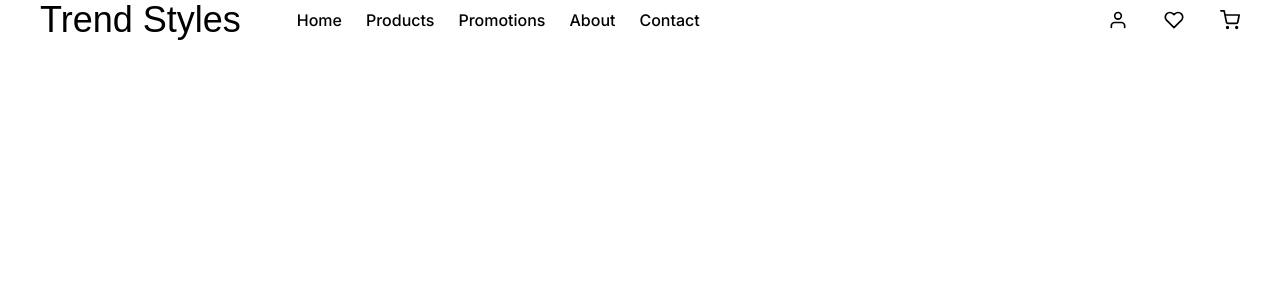
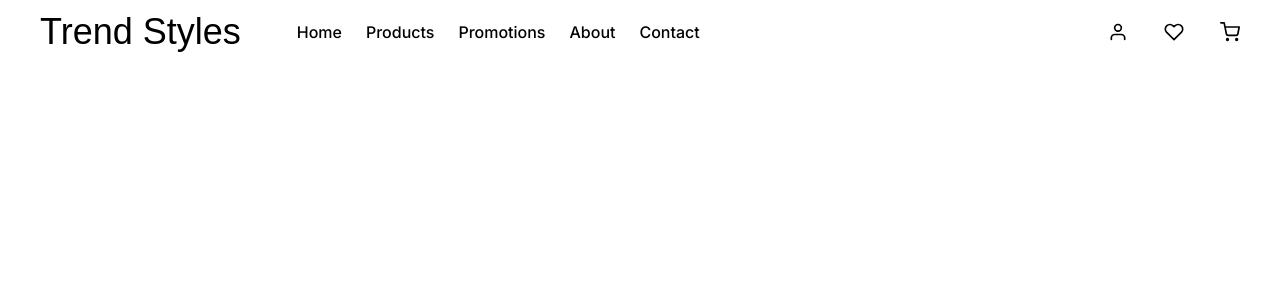
Before and after one commit to Mathh19/trend-style, a Next.js app: page / in a window 1280 px wide. Shown: the top 300 px of the page. Built offline with nearby package versions, Linux system fonts and the light colour scheme; a web font is replaced by a local one.

Commit message:
fix: add padding navbar top and bottom

```diff
--- a/src/components/Layout/Header.tsx
+++ b/src/components/Layout/Header.tsx
@@ -12,7 +12,7 @@ const keaniaOne = Keania_One({
 
 export const Header = () => {
   return (
-    <header className="flex bg-white items-center justify-between px-10">
+    <header className="flex fixed w-full bg-white items-center justify-between px-10 py-3">
       <div className="flex items-center gap-14">
         <p className={`${keaniaOne.className} text-4xl max-sm:hidden`}>
           Trend Styles
```
